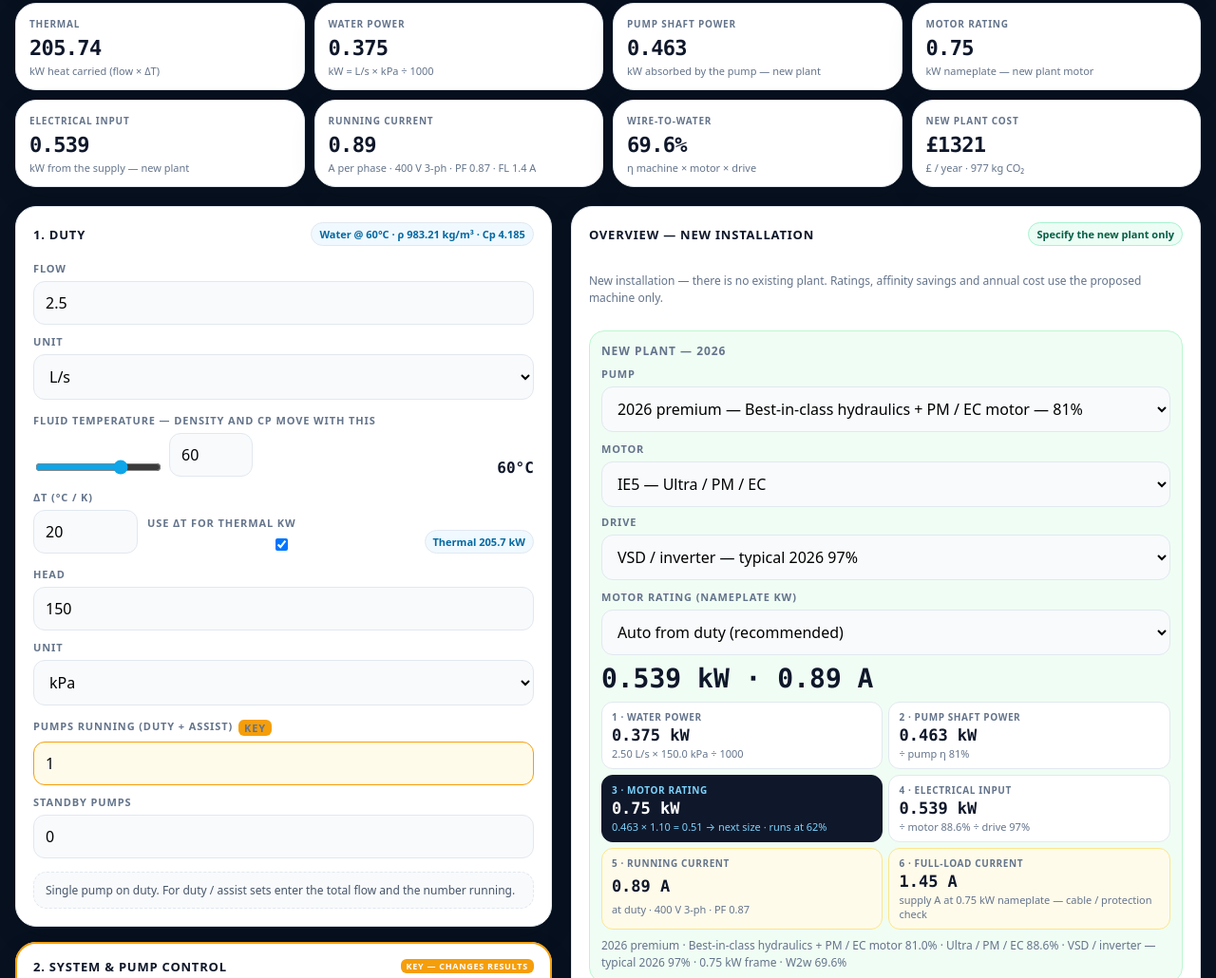
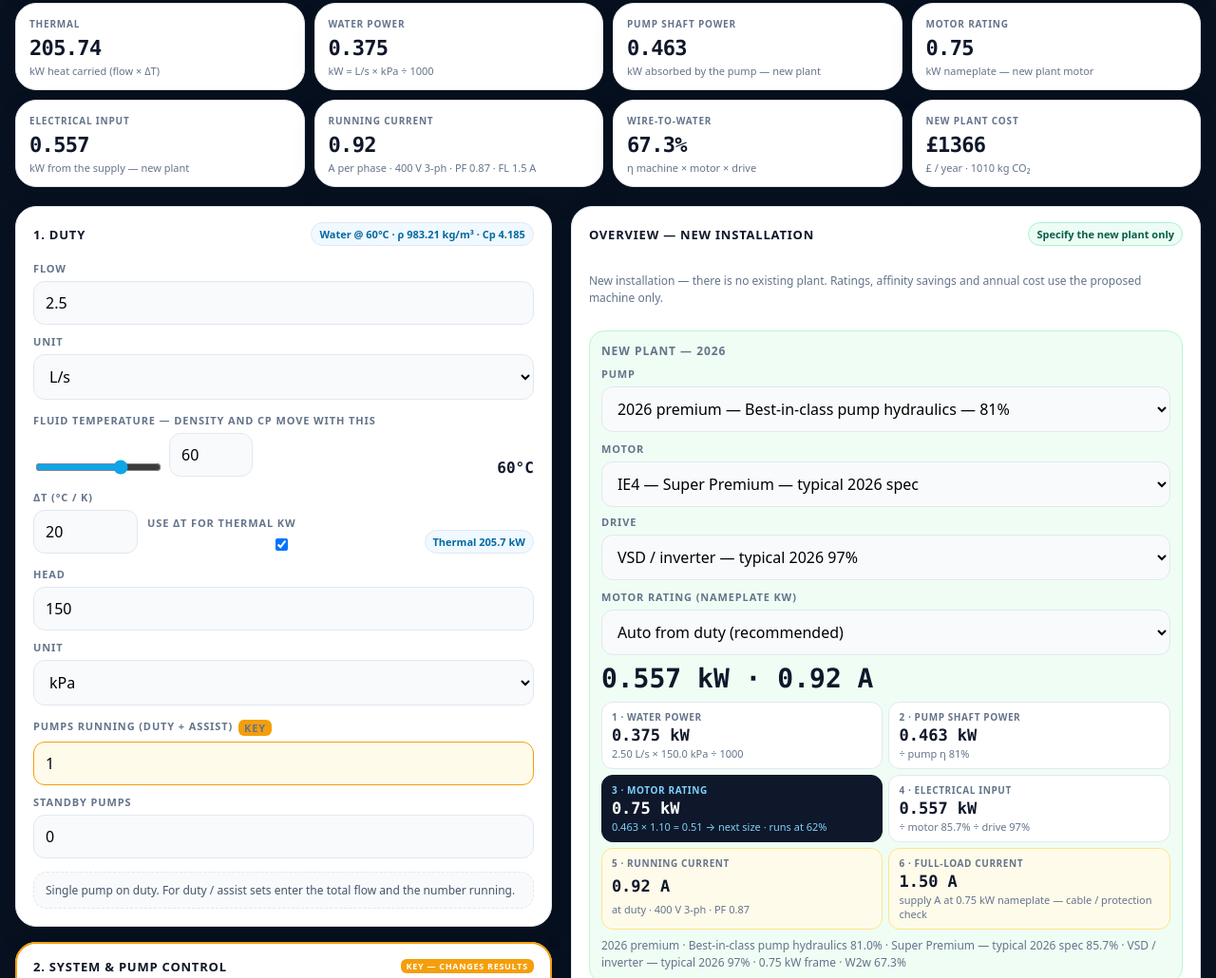
Before and after one commit to mikesweet23/pumpandfan, a plain HTML site: page index.html in a window 1280 px wide. Shown: the part 912-1942 px from the top of the page at 95% size. Drawn offline with Linux system fonts and the light colour scheme.

Commit message:
Default new pump selections to IE4 motors

```diff
--- a/index.html
+++ b/index.html
@@ -764,7 +764,7 @@
       { id: "2006", year: "2006–15", label: "Standard ErP generation", eff: 76, note: "First MEI / ErP pumps, IE2–IE3 motors typical." },
       { id: "2016", year: "2016–22", label: "High-eff Grundfos / Wilo class", eff: 82, note: "MEI ≥ 0.40–0.70, IE3 common, VSD becoming normal." },
       { id: "2026", year: "2026 typical", label: "Specified 2026 packaged pump", eff: 78, typical2026: true, note: "Typical 2026 commercial selection: MEI ≥ 0.70, IE4 motor, packaged or matched VSD. 78% is pump η at the duty point — real 2026 in-line selections at 12–23 L/s per pump give 74–79% (Grundfos TP / TPE2, Sept 2026). Use the catalogue figure once you have a selection." },
-      { id: "2026ec", year: "2026 premium", label: "Best-in-class hydraulics + PM / EC motor", eff: 81, note: "Best-available 2026 hydraulic at duty, paired with an IE5 permanent-magnet / EC motor and integrated drive. Hydraulic η only — motor and drive losses are added separately. Best of the Sept 2026 Grundfos selections was 79.4%." },
+      { id: "2026ec", year: "2026 premium", label: "Best-in-class pump hydraulics", eff: 81, note: "Best-available 2026 hydraulic at duty. Defaults to an IE4 motor and VSD; IE5 remains available as a premium option. Hydraulic η only — motor and drive losses are added separately. Best of the Sept 2026 Grundfos selections was 79.4%." },
       { id: "custom", year: "Custom", label: "Enter hydraulic efficiency", eff: 80, custom: true, note: "Type or slide to a tested / catalogue figure." }
     ];
     const FANS = [
@@ -1071,7 +1071,7 @@
           ? (S.system === "pump" ? "2026ec" : "2026ax")
           : machineId;
         const proposedMachine = byId(machines(), $("prop-machine").value);
-        const proposedBundled = applyBundling(proposedMachine, "ie5", "vsd");
+        const proposedBundled = applyBundling(proposedMachine, S.system === "pump" ? "ie4" : "ie5", "vsd");
         $("prop-motor").value = proposedBundled.motorSel;
         $("prop-drive").value = proposedBundled.driveSel;
         return;
@@ -1943,7 +1943,7 @@ Motor η: IEC 60034-30-1 full-load, 4-pole, at the rated kW.
       $("eras").innerHTML = ERAS.map((era) => `<button type="button" data-era="${era.id}" class="${era.cls || ""}">${era.label}</button>`).join("");
       fillSelect($("motor-select"), MOTORS, (x) => `${x.year} — ${x.label}`, "ie4");
       fillSelect($("drive-select"), DRIVES, (x) => x.label, "vsd");
-      fillSelect($("prop-motor"), MOTORS.filter((x) => x.id !== "preie"), (x) => `${x.year} — ${x.label}`, "ie5");
+      fillSelect($("prop-motor"), MOTORS.filter((x) => x.id !== "preie"), (x) => `${x.year} — ${x.label}`, "ie4");
       fillSelect($("prop-drive"), DRIVES, (x) => x.label, "vsd");
       fillMotorFrameSelect($("motor-frame"), "auto");
       fillMotorFrameSelect($("prop-motor-frame"), "auto");
```
